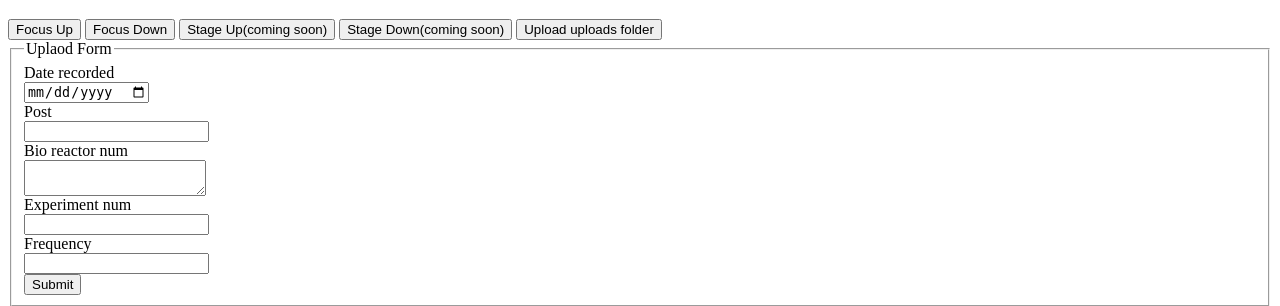
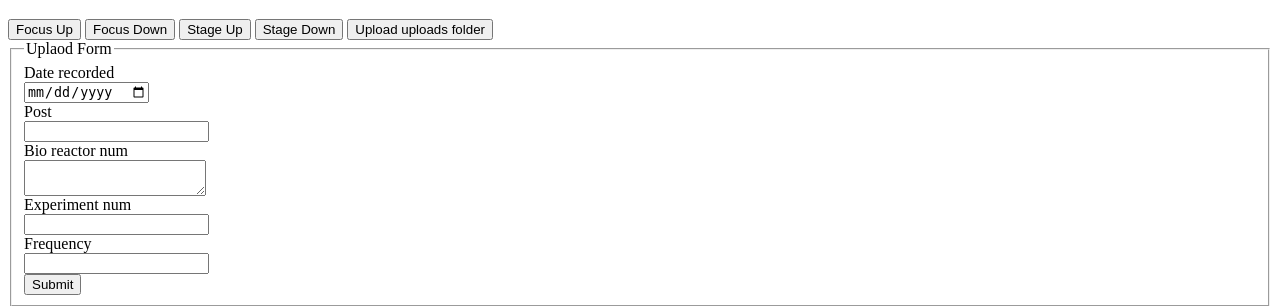
Before and after one commit to teammurphy/Multi_Tissue_Recording, a Python web app: template flask/templates/index.html in a window 1280 px wide. Shown: the part 458-764 px from the top of the page. Run offline with Jinja, Linux system fonts and the light colour scheme; the template is opened without the code that fills it, so the values that code supplies are empty, except form fields; form fields are guessed from the names that the template uses.

Commit message:
fixed direcrtion

```diff
--- a/flask/app.py
+++ b/flask/app.py
@@ -118,13 +118,13 @@ def feed():
 
 @app.route('/stageup', methods=['POST'])
 def stage_up():
-	mot_contrl.rotate(300, 1)
+	mot_contrl.rotate(300, -1)
 	return jsonify({'status': 'OK'})
 
 
 @app.route('/stagedown', methods=['POST'])
 def stage_down():
-	mot_contrl.rotate(300, -1)
+	mot_contrl.rotate(300, 1)
 	return jsonify({'status': 'OK'})
 
 
--- a/flask/templates/index.html
+++ b/flask/templates/index.html
@@ -26,8 +26,8 @@
   <h3><img src="{{ url_for("feed") }}" width="50%"></h3>
   <button type="button" id="focusUp" value="/focusup">Focus Up</button>
   <button type="button" id="focusDown" value="/focusdown">Focus Down</button>
-  <button type="button" id="stageUp" value="/stageup">Stage Up(coming soon)</button>
-  <button type="button" id="stageDown" value="/stagedown">Stage Down(coming soon)</button>
+  <button type="button" id="stageUp" value="/stageup">Stage Up</button>
+  <button type="button" id="stageDown" value="/stagedown">Stage Down</button>
   <button type="button" id="upload" value="/upload">Upload uploads folder</button>
   <form method=post action="" enctype="multipart/form-data">
     <fieldset>
```
